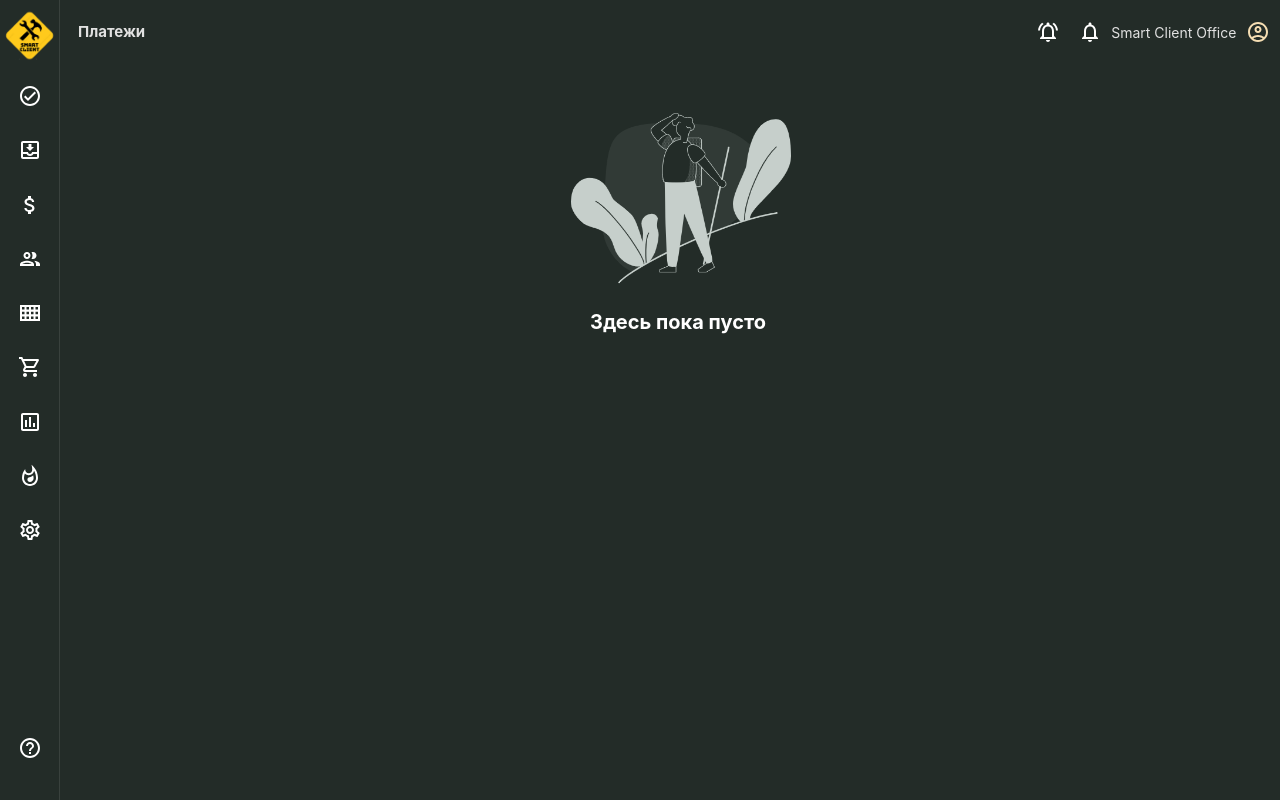
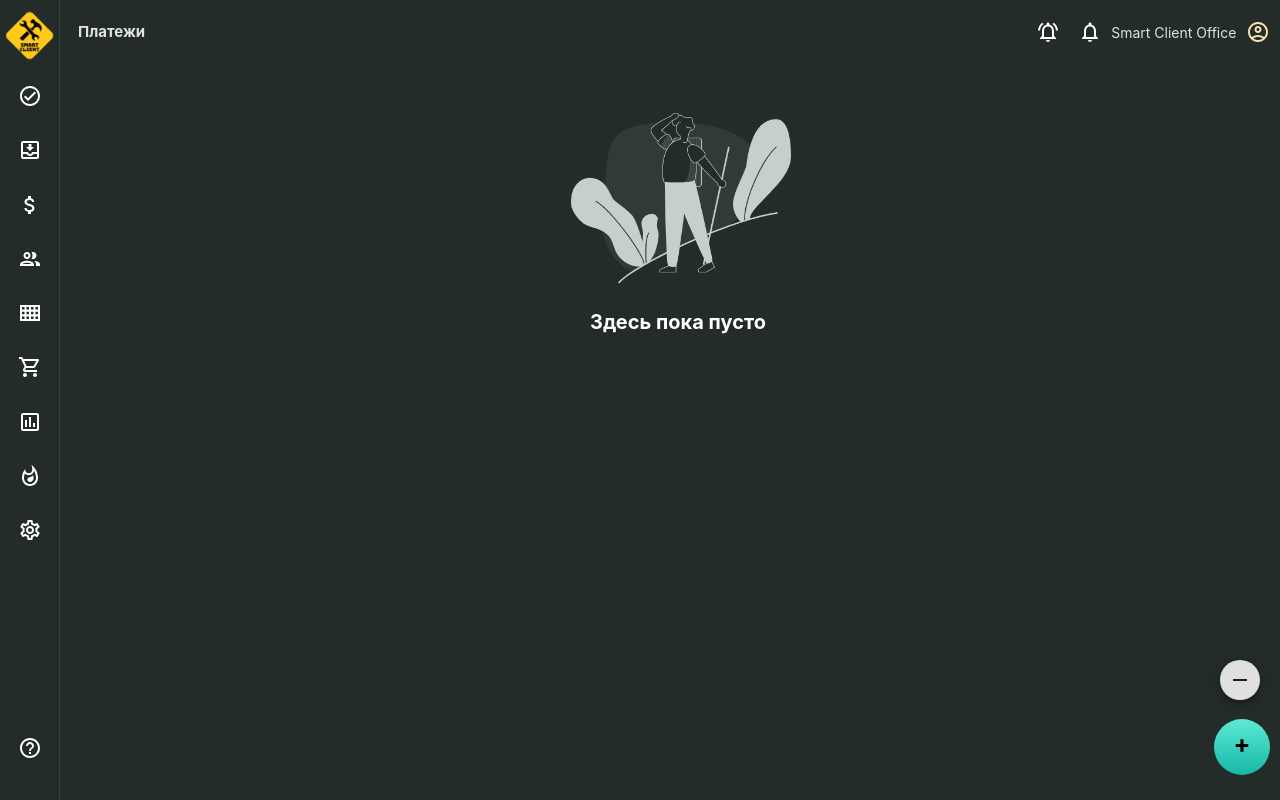
Before and after one commit to dev-tokumei/service_dashboard, a React (Create React App) app: page /cashbox in a window 1280 px wide. Built offline with nearby package versions, Linux system fonts and the light colour scheme.

Commit message:
add expense and income modal to cashbox

```diff
--- a/src/components/Cashbox/Cashbox.jsx
+++ b/src/components/Cashbox/Cashbox.jsx
@@ -1,13 +1,23 @@
-import React from 'react'
-import EmptyPage from '../../pages/EmptyPage'
-import Header from '../Header/Header'
+import React from 'react';
+import EmptyPage from '../../pages/EmptyPage';
+import Header from '../Header/Header';
+import AddButton from '../ui/AddButton';
+import RemoveIcon from '@mui/icons-material/Remove';
+import { Fab } from '@mui/material';
 
 const Cashbox = () => {
   return (
-    <div><Header>Платежи</Header>
-    <EmptyPage/>
+    <div>
+      <Header>Платежи</Header>
+      <EmptyPage />
+      <div className='absolute right-[20px] bottom-[100px]'>
+        <Fab size='small'>
+          <RemoveIcon />
+        </Fab>
+      </div>
+      <AddButton />
     </div>
-  )
-}
+  );
+};
 
-export default Cashbox
+export default Cashbox;
--- /dev/null
+++ b/src/components/Cashbox/ExpenseModal.jsx
@@ -0,0 +1,12 @@
+import { Modal } from '@mui/material';
+import React from 'react';
+
+const ExpenseModal = () => {
+  return (
+    <Modal>
+      <div>hello</div>
+    </Modal>
+  );
+};
+
+export default ExpenseModal;
--- /dev/null
+++ b/src/components/Cashbox/IncomeModal.jsx
@@ -0,0 +1,12 @@
+import { Modal } from '@mui/material';
+import React from 'react';
+
+const IncomeModal = () => {
+  return (
+    <Modal>
+      <div>jgod</div>
+    </Modal>
+  );
+};
+
+export default IncomeModal;
--- a/src/components/ui/AddButton.jsx
+++ b/src/components/ui/AddButton.jsx
@@ -1,11 +1,11 @@
-import React from "react";
-import { useDispatch } from "react-redux";
+import React from 'react';
+import { useDispatch } from 'react-redux';
 
 const AddButton = ({ setModal }) => {
   const dispatch = useDispatch();
   return (
     <div
-      className="w-[56px] h-[56px] rounded-full bg-gradient-to-b from-teal-300 to-teal-500 hover:from-teal-300 hover:to-teal-400 bottom-[15px] select-none right-[10px] fixed text-black font-bold text-[25px] z-[3px] place-items-center grid pb-1"
+      className='w-[56px] h-[56px] rounded-full bg-gradient-to-b from-teal-300 to-teal-500 hover:from-teal-300 hover:to-teal-400 bottom-[25px] select-none right-[10px] fixed text-black font-bold text-[25px] z-[3px] place-items-center grid pb-1'
       onClick={() => dispatch(setModal())}
     >
       +
```
